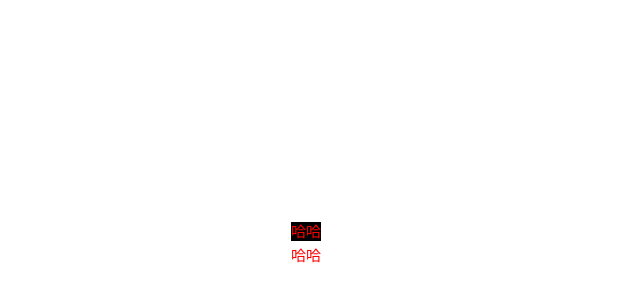
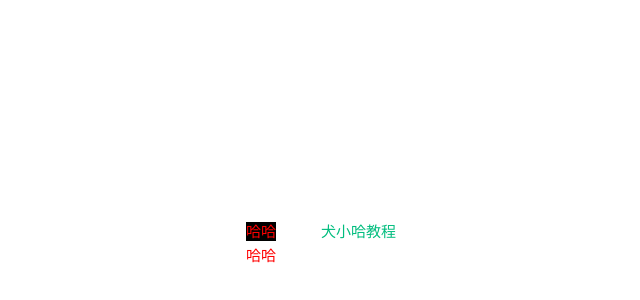
Before and after one commit to Zhouxw97/vueDemo, a Vue app in the folder vue-demo/: page / in a window 1280 px wide. Shown: the part 156-456 px from the top of the page, without its empty margins (319-959 px from the left). Built offline with nearby package versions, Linux system fonts and the light colour scheme.

Commit message:
条件渲染

```diff
--- a/vue-demo/src/App.vue
+++ b/vue-demo/src/App.vue
@@ -14,6 +14,10 @@ const classes = {
   background : 'bg-back'
 }
 
+const isShow = ref(true)
+
+const type = ref(1)
+
 </script>
 
 <template>
@@ -21,6 +25,11 @@ const classes = {
    <p><a v-bind:class="[classes.red,classes.background]">哈哈</a></p>
    <p><a v-bind:class="isActive ? 'red':'' ">哈哈</a></p>
  </div>
+  <!-- 通过 v-if 指令判断 isShow 是否为 true, 若是则渲染 <a> 标签，否则不渲染 -->
+   <a href="https://www.quanxiaoha.com" v-if="isShow">犬小哈教程</a>
+   <a href="https://www.quanxiaoha.com" v-else-if="type === 2">犬小哈教程2</a>
+    <a href="https://www.quanxiaoha.com" v-else-if="type === 3">犬小哈教程3</a>
+   <div v-else>www.quanxiaoha.com</div>
 </template>
 
 <style scoped>
```
